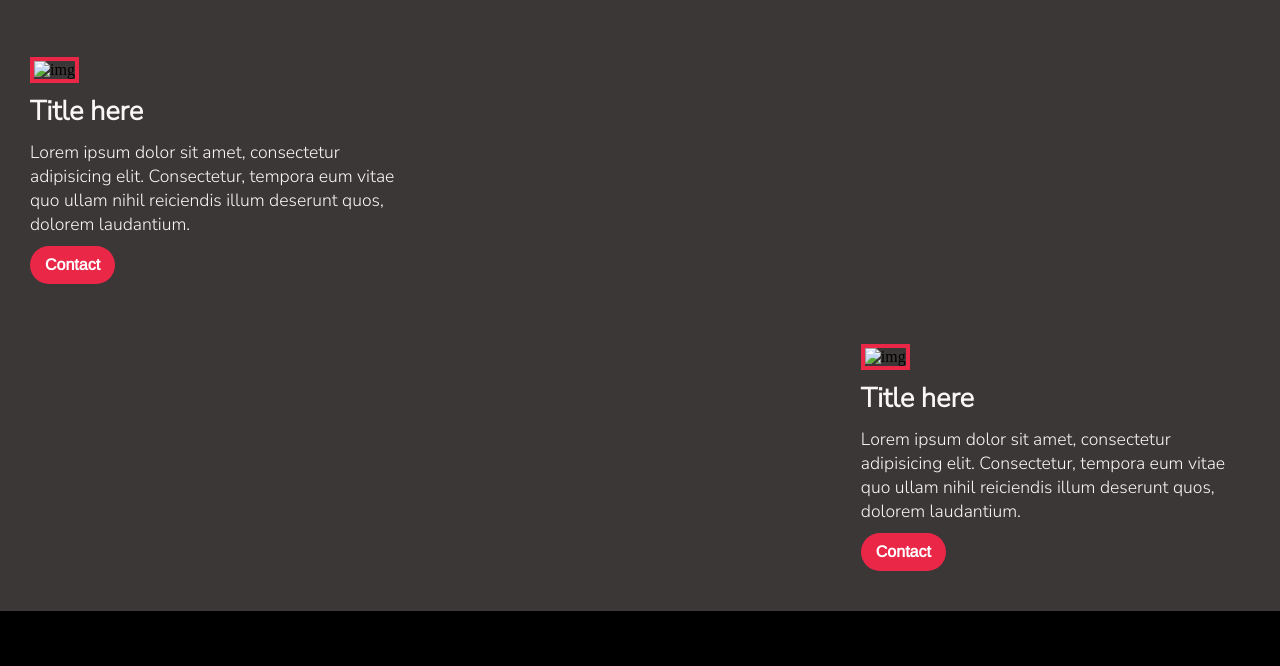
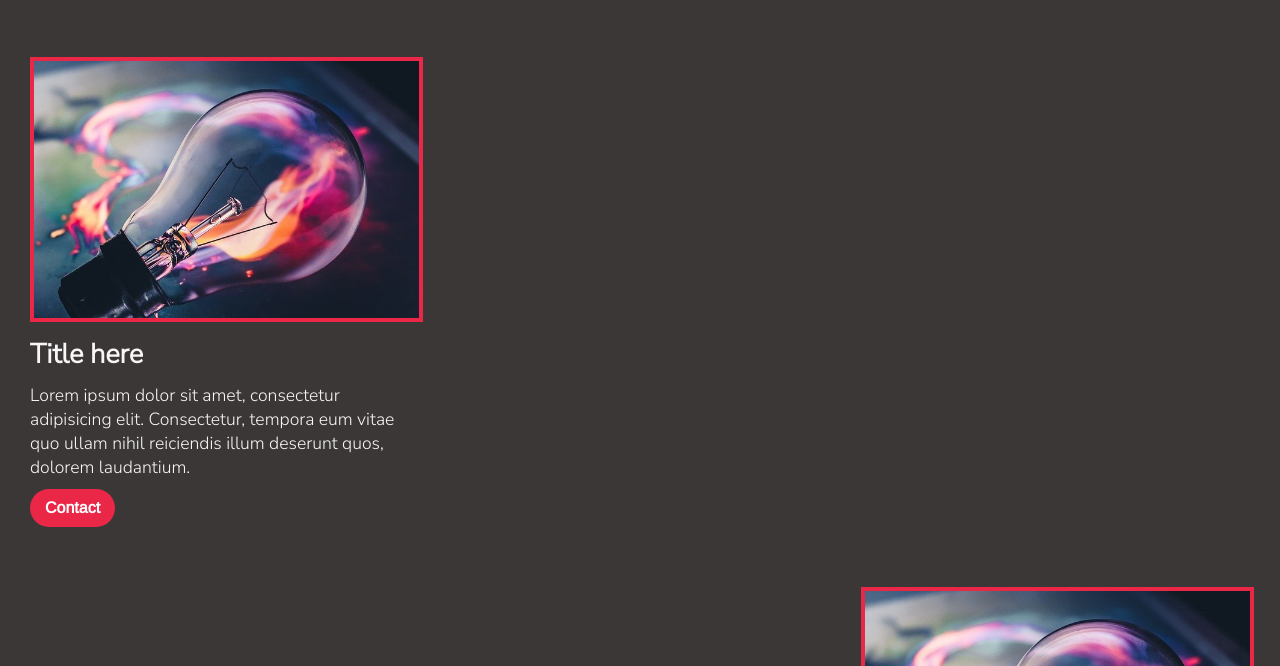
Before and after one commit to Michal-Kok/Speeducation, a website: page index.html in a window 1280 px wide. Shown: the part 1939-2605 px from the top of the page. Drawn offline with nearby package versions, Linux system fonts and the light colour scheme; files that its build step writes are made by us from their sources; the site is published under a folder, as on GitHub Pages, so addresses that start at the root find nothing.

Commit message:
little mistake with paths fixed

```diff
--- a/index.html
+++ b/index.html
@@ -68,19 +68,19 @@
               <button class="card__btn">Contact</button>
           </div>
           <div class="card">
-            <img src="imgs/testPhoto.jpg" alt="img" class="card__img">
+            <img src="./imgs/testPhoto.jpg" alt="img" class="card__img">
             <h3 class="card__title">Title here</h3>
             <p class="card__desc">Lorem ipsum dolor sit amet, consectetur adipisicing elit. Consectetur, tempora eum vitae quo ullam nihil reiciendis illum deserunt quos, dolorem laudantium.</p>
             <button class="card__btn">Contact</button>
           </div>
           <div class="card">
-            <img src="/imgs/testPhoto.jpg" alt="img" class="card__img">
+            <img src="./imgs/testPhoto.jpg" alt="img" class="card__img">
             <h3 class="card__title">Title here</h3>
             <p class="card__desc">Lorem ipsum dolor sit amet, consectetur adipisicing elit. Consectetur, tempora eum vitae quo ullam nihil reiciendis illum deserunt quos, dolorem laudantium. </p>
             <button class="card__btn">Contact</button>
           </div>
           <div class="card">
-            <img src="/imgs/testPhoto.jpg" alt="img" class="card__img">
+            <img src="./imgs/testPhoto.jpg" alt="img" class="card__img">
             <h3 class="card__title">Title here</h3>
             <p class="card__desc">Lorem ipsum dolor sit amet, consectetur adipisicing elit. Consectetur, tempora eum vitae quo ullam nihil reiciendis illum deserunt quos, dolorem laudantium. </p>
             <button class="card__btn">Contact</button>
```
